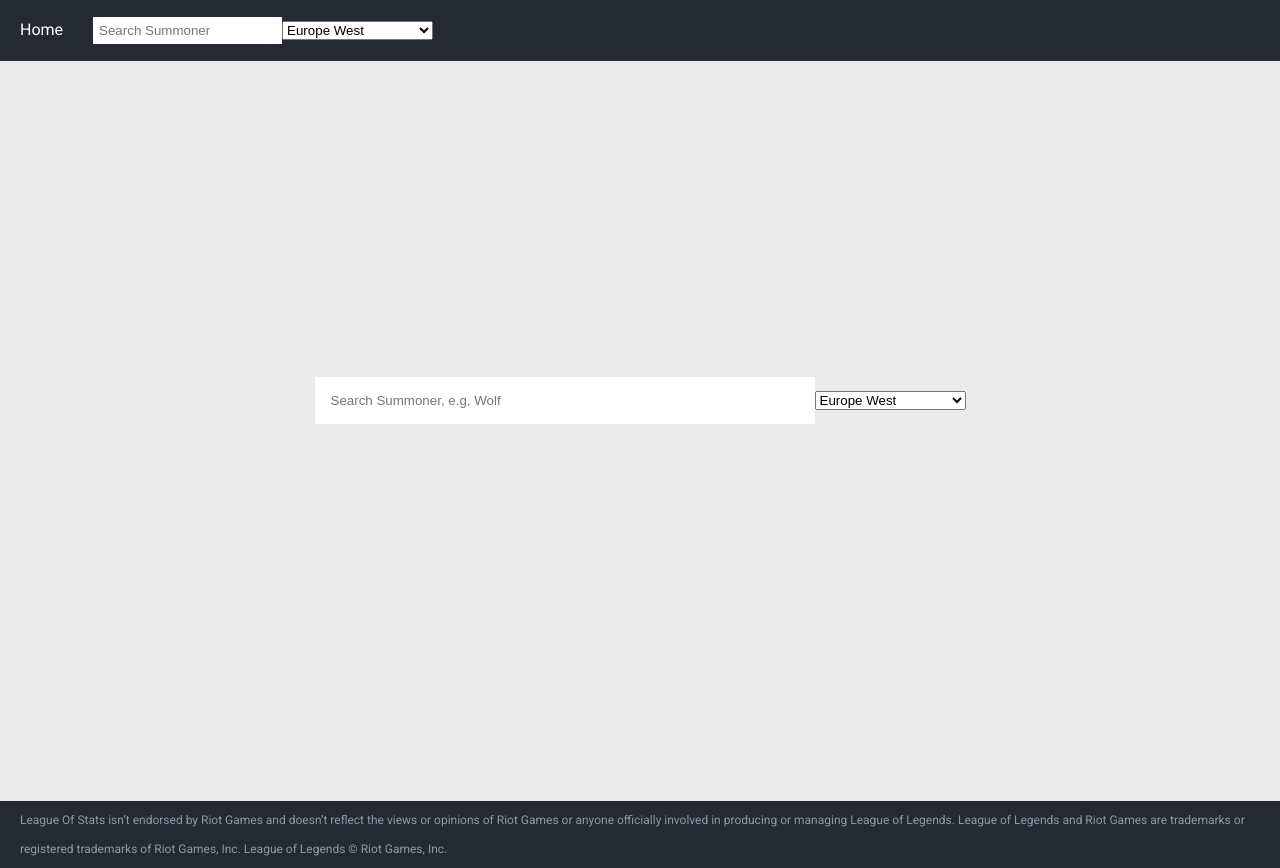
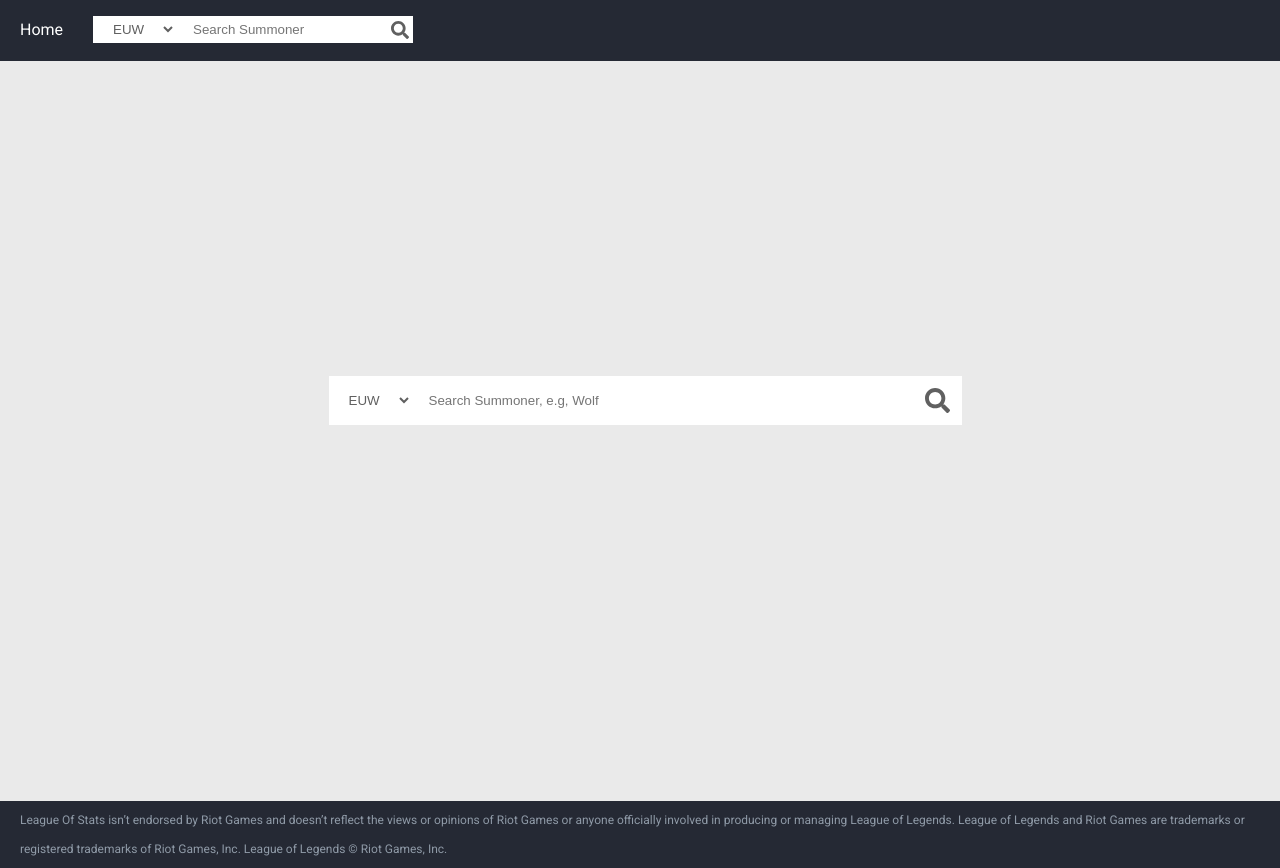
Before and after one commit to BozhidarKabzamalov/League-Of-Stats-Frontend, a Vue app: page / in a window 1280 px wide. Built offline with nearby package versions, Linux system fonts and the light colour scheme; no server answers.

Commit message:
Small CSS style changes.

```diff
--- a/src/components/Navigation.vue
+++ b/src/components/Navigation.vue
@@ -4,21 +4,24 @@
             <ul class='nav-ul'>
                 <router-link to="/" tag='li'>Home</router-link>
                 <li>
-                    <form v-on:submit.prevent="searchSummoner">
+                    <form class='search-form' v-on:submit.prevent="searchSummoner">
+                        <select class='search-select' v-model='region'>
+                            <option value="EUW1">EUW</option>
+                            <option value="NA1">NA</option>
+                            <option value="EUN1">EUN</option>
+                            <option value="KR">KR</option>
+                            <option value="JP1">JP</option>
+                            <option value="BR1">BR</option>
+                            <option value="RU">RU</option>
+                            <option value="OC1">OCE</option>
+                            <option value="TR1">TR</option>
+                            <option value="LA1">LAN</option>
+                            <option value="LA2">LAS</option>
+                        </select>
                         <input class='search-bar' v-model="summoner" type="text" placeholder="Search Summoner" autocomplete="off" spellcheck="false">
-                        <select v-model='region'>
-                            <option value="EUW1">Europe West</option>
-                            <option value="NA1">North America</option>
-                            <option value="EUN1">Europe Nordic & East</option>
-                            <option value="KR">Korea</option>
-                            <option value="JP1">Japan</option>
-                            <option value="BR1">Brazil</option>
-                            <option value="RU">Russia</option>
-                            <option value="OC1">Oceania</option>
-                            <option value="TR1">Turkey</option>
-                            <option value="LA1">Latin America North</option>
-                            <option value="LA2">Latin America South</option>
-                        </select>
+                        <div class="search-icon-container clickable" v-on:click='searchSummoner'>
+                            <img class='search-icon' src="@/assets/img/search.svg" alt="">
+                        </div>
                     </form>
                 </li>
             </ul>
@@ -39,6 +42,7 @@ export default {
     methods: {
         searchSummoner(){
             router.push('/summoner/' + this.region + '/' + this.summoner)
+            this.summoner = ''
         }
     }
 }
@@ -56,9 +60,14 @@ export default {
         color: #ffffff;
         cursor: pointer;
     }
-    .search-bar {
+    .search-form {
+        display: flex;
+        justify-content: center;
+        align-items: center;
+    }
+    .search-bar, .search-select {
         border: 1px solid #ffffff;
-        padding: 5px;
+        padding: 4px 15px;
         background-color: #ffffff;
         color: #606060;
         outline: none;
@@ -67,4 +76,20 @@ export default {
         color: #757575;
         opacity: 1;
     }
+    .search-bar {
+        height: 27px;
+    }
+    .search-icon-container {
+        display: flex;
+        justify-content: center;
+        align-items: center;
+        height: 27px;
+        width: 27px;
+        background-color: #ffffff;
+    }
+    .search-icon {
+        display: inline-block;
+        height: 18px;
+        width: 18px;
+    }
 </style>
--- a/src/components/Participant.vue
+++ b/src/components/Participant.vue
@@ -60,14 +60,14 @@ export default {
     props: ['participant', 'match'],
     data(){
         return {
-
+            region: this.$route.params.region
         }
     },
     methods: {
         redirectToProfile(participant){
             let summonerName = participant.identity.player.summonerName
             //this.$router.push({ name: 'matchlist', params: { summonerName }})
-            this.$router.push({ path: `/summoner/${summonerName}` })
+            this.$router.push({ path: `/summoner/${this.region}/${summonerName}` })
         },
         calculateKDA,
         calculateMinionsPerMinute
--- a/src/components/Search.vue
+++ b/src/components/Search.vue
@@ -1,19 +1,22 @@
 <template>
     <form class='search-form' v-on:submit.prevent="searchSummoner">
+        <select class='search-select' v-model='region'>
+            <option value="EUW1">EUW</option>
+            <option value="NA1">NA</option>
+            <option value="EUN1">EUN</option>
+            <option value="KR">KR</option>
+            <option value="JP1">JP</option>
+            <option value="BR1">BR</option>
+            <option value="RU">RU</option>
+            <option value="OC1">OCE</option>
+            <option value="TR1">TR</option>
+            <option value="LA1">LAN</option>
+            <option value="LA2">LAS</option>
+        </select>
         <input class='search-bar' v-model="summoner" type="text" placeholder="Search Summoner, e.g, Wolf" autocomplete="off" spellcheck="false">
-        <select v-model='region'>
-            <option value="EUW1">Europe West</option>
-            <option value="NA1">North America</option>
-            <option value="EUN1">Europe Nordic & East</option>
-            <option value="KR">Korea</option>
-            <option value="JP1">Japan</option>
-            <option value="BR1">Brazil</option>
-            <option value="RU">Russia</option>
-            <option value="OC1">Oceania</option>
-            <option value="TR1">Turkey</option>
-            <option value="LA1">Latin America North</option>
-            <option value="LA2">Latin America South</option>
-        </select>
+        <div class="search-icon-container clickable" v-on:click='searchSummoner'>
+            <img class='search-icon' src="@/assets/img/search.svg" alt="">
+        </div>
     </form>
 </template>
 
@@ -38,18 +41,40 @@ export default {
 
 <style lang="scss" scoped>
     .search-form {
+        display: flex;
+        justify-content: center;
+        align-items: center;
         margin-bottom: 60px;
     }
-    .search-bar {
+    .search-bar, .search-select {
         border: 1px solid #ffffff;
         padding: 15px;
         background-color: #ffffff;
         color: #606060;
         outline: none;
-        width: 500px;
     }
     ::placeholder {
         color: #757575;
         opacity: 1;
     }
+    .search-bar {
+        height: 49px;
+        width: 500px;
+    }
+    .search-select {
+        margin-left: 10px;
+    }
+    .search-icon-container {
+        display: flex;
+        justify-content: center;
+        align-items: center;
+        height: 49px;
+        width: 49px;
+        background-color: #ffffff;
+    }
+    .search-icon {
+        display: inline-block;
+        height: 25px;
+        width: 25px;
+    }
 </style>
--- a/src/views/SpecificMatch.vue
+++ b/src/views/SpecificMatch.vue
@@ -54,12 +54,13 @@ export default {
         return {
             match: null,
             summonerName: this.$route.params.summonerName,
-            matchId: this.$route.params.matchId
+            matchId: this.$route.params.matchId,
+            region: this.$route.params.region
         }
     },
     methods: {
         getMatch(){
-            axios.get("/getMatch/" + this.matchId)
+            axios.get("/getMatch/" + this.region + '/' + this.matchId)
             .then((response) => {
 
                 this.match = {
```
Also changed, not shown: src/assets/img/search.svg (added).
